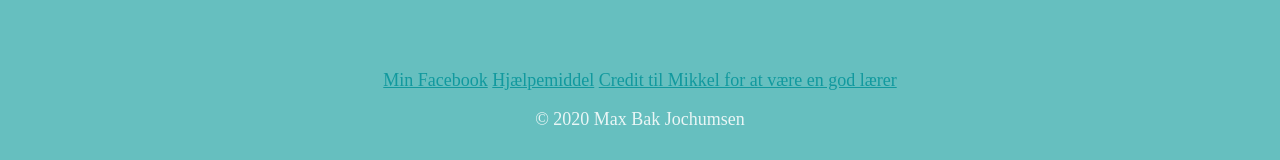
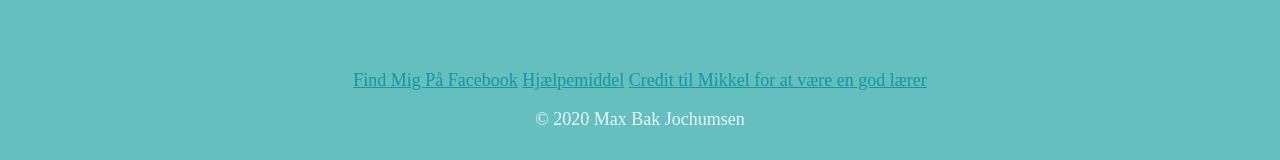
Before and after one commit to MaxBak2004/Min-Hjemmeside, a plain HTML site: page index.html in a window 1280 px wide. Shown: the part 2154-2314 px from the top of the page. Drawn offline with Linux system fonts and the light colour scheme; a web font is replaced by a local one.

Commit message:
Update index.html

```diff
--- a/index.html
+++ b/index.html
@@ -70,7 +70,7 @@
 
 
   <div class="Bunden">
-    <a class="footer-link" href="https://www.facebook.com/max.bakjochumsen.7">Min Facebook</a>
+    <a class="footer-link" href="https://www.facebook.com">Find Mig På Facebook</a>
     <a class="footer-link" href="https://www.w3schools.com">Hjælpemiddel</a>
     <a class="footer-link" href="Credit til Mikkel for at være en god lærer">Credit til Mikkel for at være en god lærer</a>
     <p class="Farve-til-Navn">© 2020 Max Bak Jochumsen</p>
```
